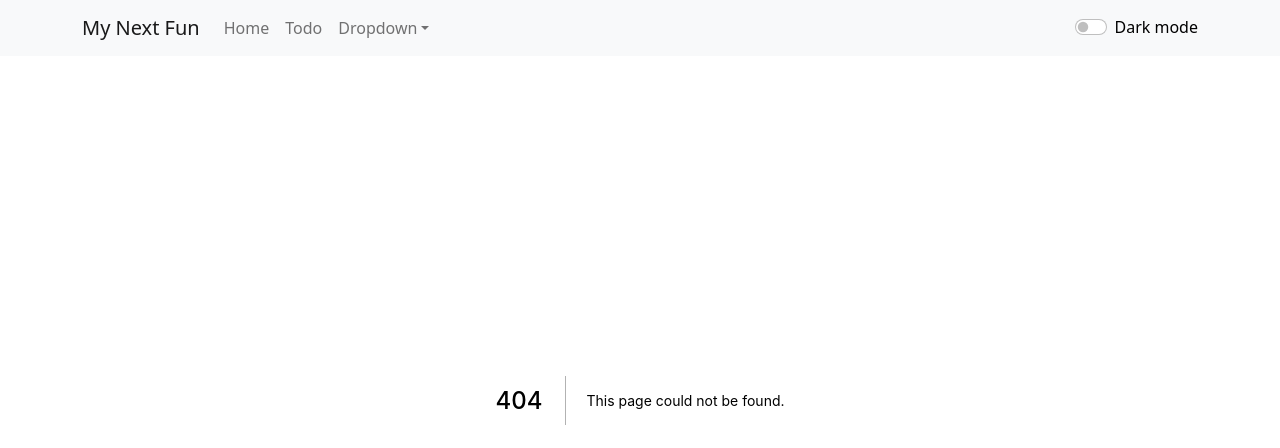
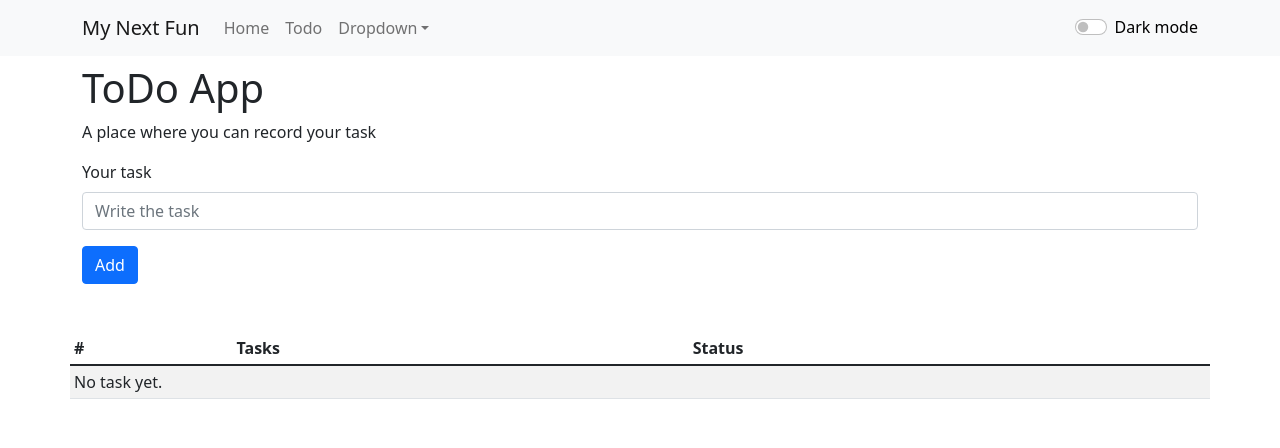
Before and after one commit to ramdhon/nextjs-fun, a Next.js app: page /todo in a window 1280 px wide. Before the commit this address had no page. Shown: the top 448 px of the page. Built offline with nearby package versions, Linux system fonts and the light colour scheme.

Commit message:
todo page created

```diff
--- /dev/null
+++ b/components/Todo/form.js
@@ -0,0 +1,29 @@
+import { useState } from 'react'
+import { Form, Button } from 'react-bootstrap'
+
+export default function TodoForm({ addToTaskList }) {
+  const [task, setTask] = useState('')
+
+  // METHODS
+  const addTask = (e) => {
+    e.preventDefault()
+    addToTaskList(task)
+    setTask('')
+  }
+  const handleTextChange = (e) => {
+    setTask(e.target.value)
+  }
+
+  return (
+    <Form onSubmit={addTask}>
+      <Form.Group className="mb-3" controlId="formBasicEmail">
+        <Form.Label>Your task</Form.Label>
+        <Form.Control value={task} onChange={handleTextChange} type="text" placeholder="Write the task" />
+      </Form.Group>
+
+      <Button onClick={addTask} variant="primary" type="submit">
+        Add
+      </Button>
+    </Form>
+  )
+}
--- /dev/null
+++ b/components/Todo/title.js
@@ -0,0 +1,10 @@
+import TypingText from '../typingText'
+
+export default function TodoTitle() {
+  return (
+    <>
+      <h1>ToDo App</h1>
+      <TypingText component="p">A place where you can record your task</TypingText>
+    </>
+  )
+}
--- /dev/null
+++ b/pages/todo.js
@@ -0,0 +1,65 @@
+import { Container, Row, Form, Button, Table } from "react-bootstrap";
+import TodoTitle from '../components/Todo/title'
+import TodoForm from '../components/Todo/form'
+import { useState } from "react";
+
+const Constant = {
+  PROGRESS: 'in progress',
+  DONE: 'done'
+}
+
+export default function Todo() {
+  const [taskList, setTaskList] = useState([])
+  // METHODS
+  const addToTaskList = (input) => {
+    setTaskList([
+      {
+        task: input,
+        status: Constant.PROGRESS
+      },
+      ...taskList,
+    ])
+  }
+
+  return (
+    <Container>
+      <div className="my-5"></div>
+      <div className="pt-3"></div>
+
+      <Row>
+        <TodoTitle />
+      </Row>
+      <Row>
+        <TodoForm addToTaskList={addToTaskList} />
+      </Row>
+      <Row className="mt-5">
+        <Table striped hover size="sm">
+          <thead>
+            <tr>
+              <th>#</th>
+              <th>Tasks</th>
+              <th>Status</th>
+            </tr>
+          </thead>
+          <tbody>
+            {
+              taskList.length > 0
+              ?
+              taskList.map((item, index) => (
+                <tr key={`item-${index}`}>
+                  <td>{index + 1}</td>
+                  <td>{item.task}</td>
+                  <td>{item.status}</td>
+                </tr>
+              ))
+              :
+              <tr>
+                <td colSpan={3}>No task yet.</td>
+              </tr>
+            }
+          </tbody>
+        </Table>
+      </Row>
+    </Container>
+  )
+}
```
